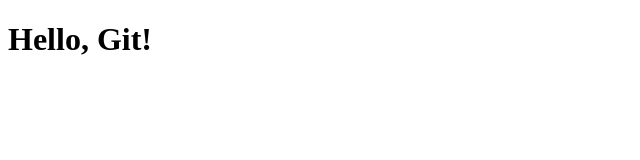
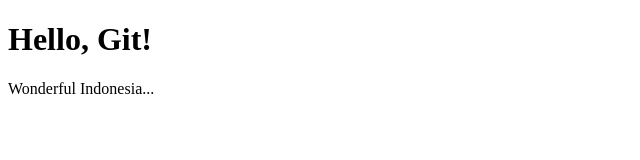
Before and after one commit to HirokoFuji/friendly-octo-fishstick, a plain HTML site: page index.html in a window 1280 px wide. Shown: the whole page, without its empty margins (0-640 px from the left). Drawn offline with Linux system fonts and the light colour scheme.

Commit message:
added p element

```diff
--- a/index.html
+++ b/index.html
@@ -8,6 +8,7 @@
 </head>
 <body>
     <h1>Hello, Git!</h1>
+    <p>Wonderful Indonesia...</p>
 </body>
 <script src="script.js"></script>
 </html>
```
